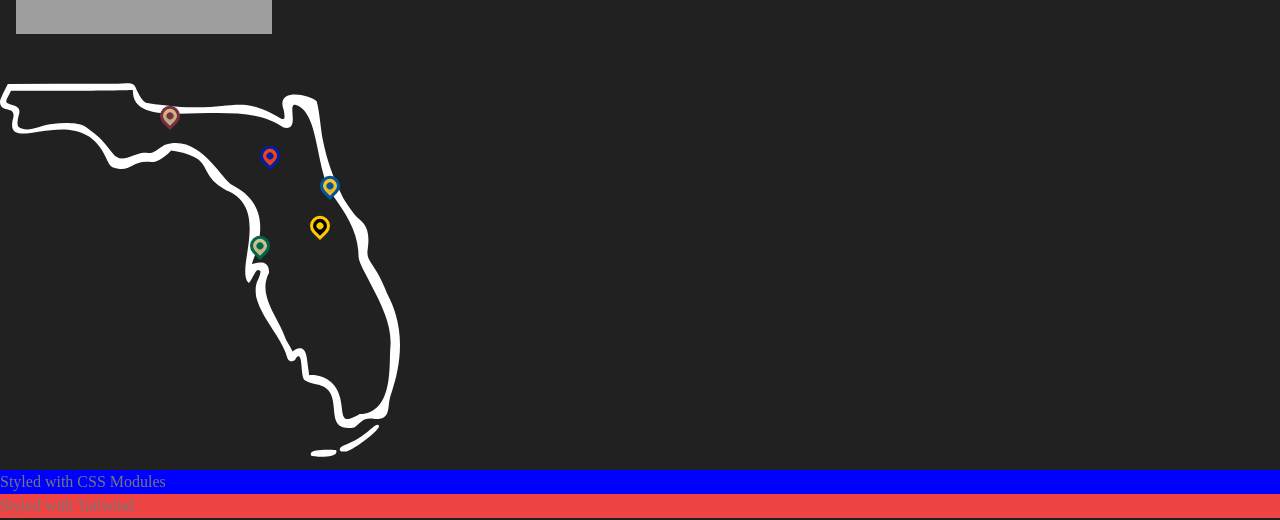
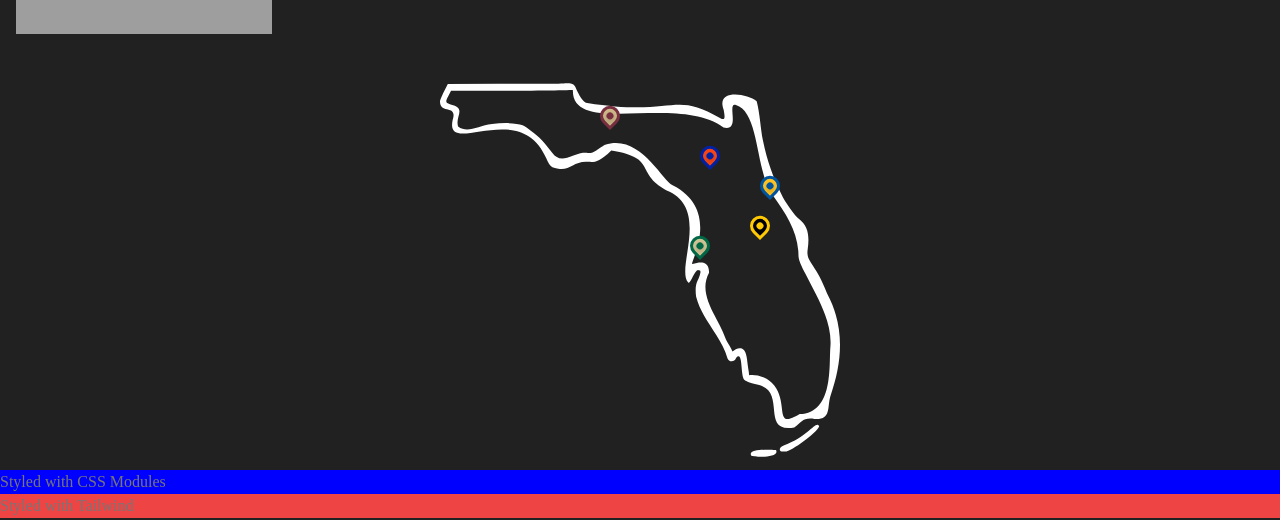
Before and after one commit to Joint-Jam/joint-jam.github.io, a React (Vite) app: page /#/ in a window 1280 px wide. Shown: the part 194-714 px from the top of the page. Built offline with nearby package versions, Linux system fonts and the light colour scheme; grey boxes are pictures that could not be loaded; what tailwindcss-debug-screens would draw is missing.

Commit message:
moves map labels to the left, centers map to demonstrate

```diff
--- a/src/components/FloridaMap.module.css
+++ b/src/components/FloridaMap.module.css
@@ -53,20 +53,27 @@
 }
 
 .schoolPinLabel {
+    text-align: left;
+
+    background: black;
+    background-size: 80px;
+    padding-left: 0.5rem;
+    padding-right: 0.5rem;
+    padding-top: 0.25rem;
+    padding-bottom: 0.25rem;
+
     position: absolute;
     top: var(--y);
-    left: var(--x);
+    right: var(--x);
     filter: opacity(0%);
+    visibility: hidden;
     color: white;
-
-    /* lol text-shadows stack: */
-    text-shadow: 0px 0px 5px #000,
-                 0px 0px 5px #000,
-                 0px 0px 5px #000;
+    font-weight: bold;
 
     transition: all 0.5s;
 }
 
 .schoolPin:hover + .schoolPinLabel {
     filter: opacity(100%);
+    visibility: visible;
 }
--- a/src/components/FloridaMap.tsx
+++ b/src/components/FloridaMap.tsx
@@ -14,7 +14,7 @@ const SchoolPin = ({ school, size }: {school: School; size: number}) => {
         "--size": `${size / 20}px`,
       } as React.CSSProperties}></Link>
       <h2 className={styles.schoolPinLabel} style={{
-        "--x": `${school.mapPos[0] * size + size / 8 }px`,
+        "--x": `${ size - (size / -80 + school.mapPos[0] * size ) }px`,
         "--y": `${school.mapPos[1] * size - size / 28}px`,
       } as React.CSSProperties}>{school.name}</h2>
     </div>
--- a/src/pages/Home.tsx
+++ b/src/pages/Home.tsx
@@ -1,10 +1,12 @@
+import { FloridaMap } from "@website/components/FloridaMap";
+
 import styles from "./Home.module.css";
-import { FloridaMap } from "@website/components/FloridaMap";
 
 export const Home = () => {
   return (
-    <>
+    <><div className="flex justify-center">
       <FloridaMap size={400}/>
+    </div>
     <div className={styles.home}>
       <p>Styled with CSS Modules</p>
     </div>
```
Lines whose indentation alone changed are shown as unchanged.
